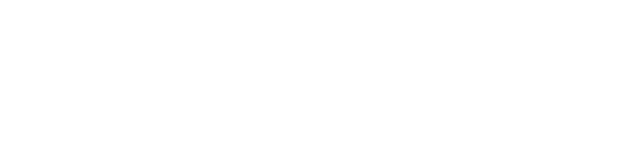
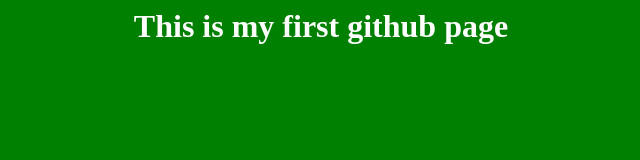
Before and after one commit to MickoLin/Website, a plain HTML site: page index.html in a window 1280 px wide. Shown: the whole page, without its empty margins (319-959 px from the left). Drawn offline with Linux system fonts and the light colour scheme.

Commit message:
Update index.html

```diff
--- a/index.html
+++ b/index.html
@@ -1,3 +1,4 @@
+
 <html>
   <title>
     First website
@@ -9,7 +10,7 @@
 
   <style>
     body {
-      backgroud-color:green;
+      background-color:green;
       color:#fff;
       text-align:center;
     }
```
